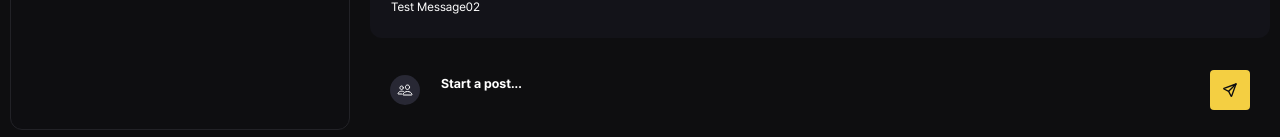
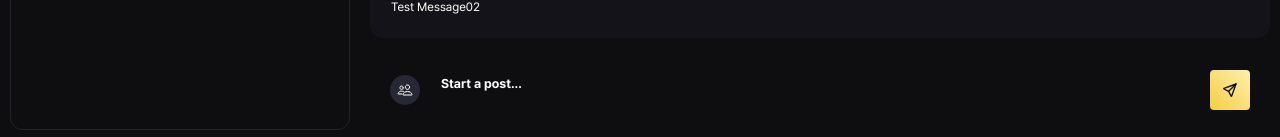
Before and after one commit to sdf5771/moiseyo, a Next.js app: page / in a window 1280 px wide. Shown: the part 660-797 px from the top of the page. Built offline with nearby package versions, Linux system fonts and the light colour scheme.

Commit message:
style. ChatMessageElement, ChatInput

```diff
--- a/components/home/chat/ChatMessageElement.module.css
+++ b/components/home/chat/ChatMessageElement.module.css
@@ -7,12 +7,11 @@
     border-radius: 12px;
     border: 1px solid transparent;
     background-color: #131319;
+    transition: border 0.3s ease;
 }
 .chat_message_element_root:hover{
-    border: 1px solid transparent;
+    border: 1px solid #FE6B8B;
     border-radius: 12px;
-    border-image: linear-gradient(90deg, rgba(158,107,200,1) 0%, rgba(178,110,183,1) 55%, rgba(197,114,170,1) 100%);
-    border-image-slice: 1;
     background-color: #15141a;
 }
 
--- a/components/public/chat/ChatInput.module.css
+++ b/components/public/chat/ChatInput.module.css
@@ -36,11 +36,10 @@
     background-color: #15141a;
 }
 .input_container > textarea:focus{
-    border: 1px solid transparent;
     border-radius: 8px;
     outline-width: 1px;
     outline-style: solid;
-    outline-color: linear-gradient(90deg, rgba(158,107,200,1) 0%, rgba(178,110,183,1) 55%, rgba(197,114,170,1) 100%);
+    outline-color: #FE6B8B;
 }
 .send_btn{
     display: flex;
@@ -49,5 +48,12 @@
     width: 40px;
     height: 40px;
     border-radius: 4px;
-    background-color: #f4cf42;
+    /* background-color: #f4cf42; */
+    transition: all 0.2s linear;
+    background: rgb(244,207,66);
+    background: linear-gradient(45deg, rgba(244,207,66,1) 0%, rgba(255,239,176,1) 100%);
+    cursor:pointer;
 }
+.send_btn:hover{
+    transform: scale(1.1);
+}
```
